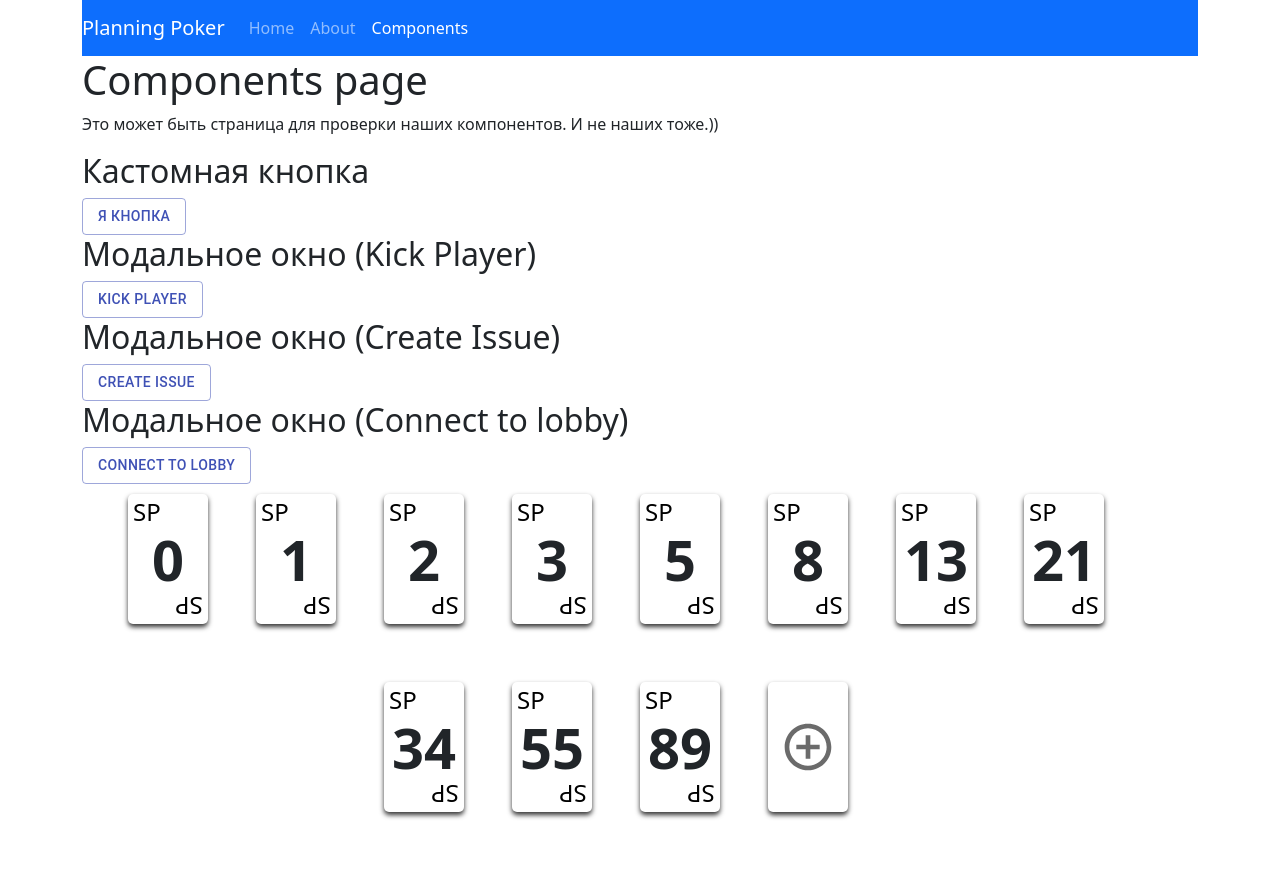
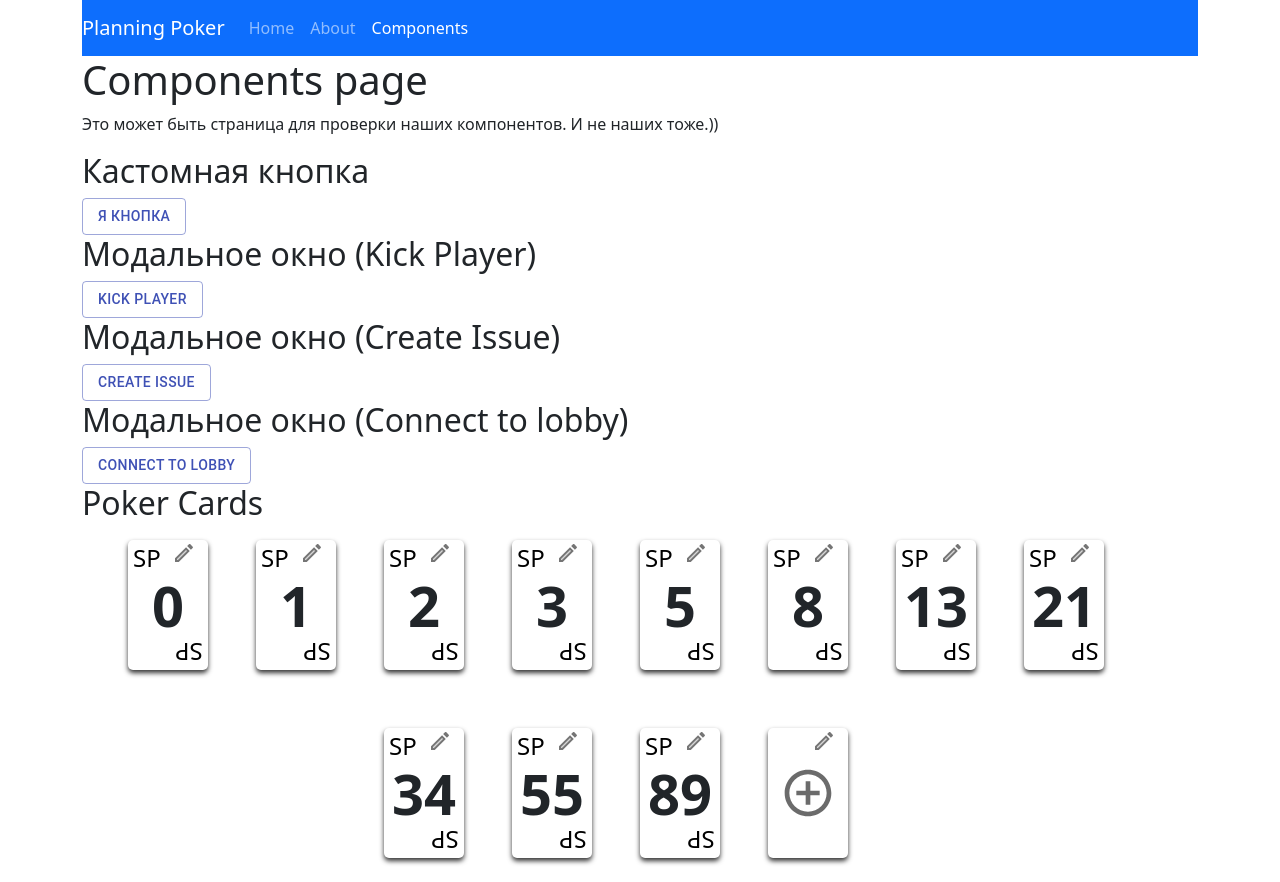
Before and after one commit to abr-ya/pointing-poker, a React app: page /test in a window 1280 px wide. Before the commit the page ends 836 px from the top, so only its background shows below. Built offline with nearby package versions, Linux system fonts and the light colour scheme; the HTML template or start-up script is replaced by a standard one.

Commit message:
Add classnames to PokerCard

```diff
--- a/package.json
+++ b/package.json
@@ -75,6 +75,7 @@
     "@material-ui/icons": "^4.11.2",
     "axios": "^0.21.1",
     "bootstrap": "^5.1.0",
+    "classnames": "^2.3.1",
     "formik": "^2.2.9",
     "react": "^17.0.2",
     "react-bootstrap": "^1.6.1",
--- a/src/components/PokerCard/PokerCard.tsx
+++ b/src/components/PokerCard/PokerCard.tsx
@@ -1,8 +1,9 @@
+import React from "react";
 import Grid from "@material-ui/core/Grid/Grid";
 import IconButton from "@material-ui/core/IconButton";
 import CreateTwoToneIcon from "@material-ui/icons/CreateTwoTone";
 import AddCircleOutlineIcon from "@material-ui/icons/AddCircleOutline";
-import React from "react";
+import cn from "classnames";
 import classes from "./PokerCard.module.scss";
 
 interface IPokerCardProps {
@@ -32,37 +33,15 @@ const PokerCard = ({
     }
   };
 
-  const isLobbyCard = (): string => {
-    return lobbyPokerCard ? classes.lobbyCard : "";
-  };
-
-  const isAddCard = (cardValue: string): string => {
-    return cardValue === "add" ? classes.addCard : "";
-  };
-
-  // TO-DO object
-  const cardSize = (cardSizeClass: string): string => {
-    return cardSizeClass === "bigCard" ? classes.bigCard : classes.smallCard;
-  };
-
-  const cardClassName = (cardValue: string): string => {
-    const className = classes.pokerCard;
-    return className
-      .concat(
-        " ",
-        cardSize(cardSizeClass),
-        " ",
-        isLobbyCard(),
-        " ",
-        isAddCard(cardValue),
-      )
-      .trim();
-  };
-
   return (
     <Grid item>
       <div
-        className={cardClassName(cardValue)}
+        className={cn(classes.pokerCard, {
+          [classes.lobbyCard]: lobbyPokerCard,
+          [classes.addCard]: cardValue === "add",
+          [classes.bigCard]: cardSizeClass === "bigCard",
+          [classes.smallCard]: cardSizeClass !== "bigCard",
+        })}
         onClick={() => handleCardClick(cardValue)}
       >
         {lobbyPokerCard && (
--- a/src/pages/Components.tsx
+++ b/src/pages/Components.tsx
@@ -65,7 +65,12 @@ const Components = (): JSX.Element => {
 
   const cards: JSX.Element[] = cardValues.map((elem: string): JSX.Element => {
     return (
-      <PokerCard cardValue={elem} cardSizeClass="smallPokerCard" key={elem} />
+      <PokerCard
+        cardValue={elem}
+        cardSizeClass="smallPokerCard"
+        key={elem}
+        lobbyPokerCard
+      />
     );
   });
 
@@ -97,6 +102,7 @@ const Components = (): JSX.Element => {
         confirmFunc={confirmFunc}
         cancelFunc={cancelFunc}
       />
+      <h2>Poker Cards</h2>
       <Grid
         className={classes.pokerCardContainer}
         container
```
Also changed, not shown: src/components/PokerCard/PokerCard.scss.d.ts (deleted, +0 -19 lines).
